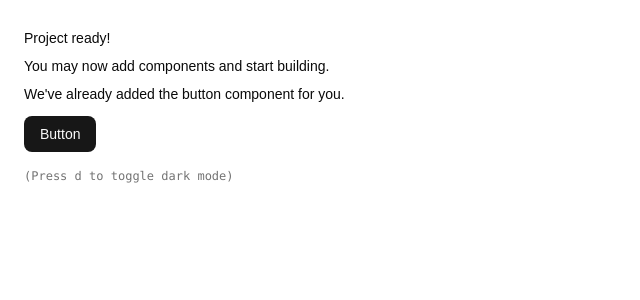
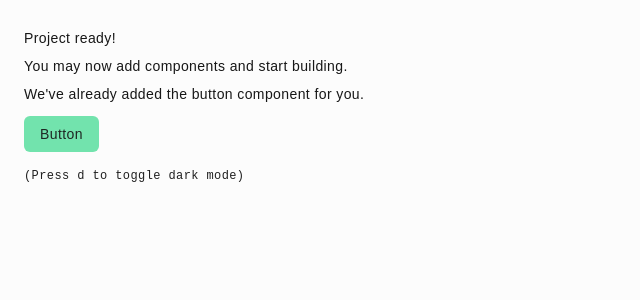
Before and after one commit to TheRinzler65/MemoFlow, a React (Vite) app in the folder frontend/: page / in a window 1280 px wide. Shown: the top 300 px of the page, without its empty margins (0-640 px from the left). Built offline with nearby package versions, Linux system fonts and the light colour scheme.

Commit message:
feat(connection): add axios and configure it

```diff
--- a/frontend/package.json
+++ b/frontend/package.json
@@ -15,6 +15,7 @@
     "@base-ui/react": "^1.6.0",
     "@fontsource-variable/inter": "^5.3.0",
     "@tailwindcss/vite": "^4",
+    "axios": "^1.19.0",
     "class-variance-authority": "^0.7.1",
     "clsx": "^2.1.1",
     "lucide-react": "^1.28.0",
--- a/frontend/src/index.css
+++ b/frontend/src/index.css
@@ -5,126 +5,180 @@
 
 @custom-variant dark (&:is(.dark *));
 
-@theme inline {
-    --font-heading: var(--font-sans);
-    --font-sans: 'Inter Variable', sans-serif;
-    --color-sidebar-ring: var(--sidebar-ring);
-    --color-sidebar-border: var(--sidebar-border);
-    --color-sidebar-accent-foreground: var(--sidebar-accent-foreground);
-    --color-sidebar-accent: var(--sidebar-accent);
-    --color-sidebar-primary-foreground: var(--sidebar-primary-foreground);
-    --color-sidebar-primary: var(--sidebar-primary);
-    --color-sidebar-foreground: var(--sidebar-foreground);
-    --color-sidebar: var(--sidebar);
-    --color-chart-5: var(--chart-5);
-    --color-chart-4: var(--chart-4);
-    --color-chart-3: var(--chart-3);
-    --color-chart-2: var(--chart-2);
-    --color-chart-1: var(--chart-1);
-    --color-ring: var(--ring);
-    --color-input: var(--input);
-    --color-border: var(--border);
-    --color-destructive: var(--destructive);
-    --color-accent-foreground: var(--accent-foreground);
-    --color-accent: var(--accent);
-    --color-muted-foreground: var(--muted-foreground);
-    --color-muted: var(--muted);
-    --color-secondary-foreground: var(--secondary-foreground);
-    --color-secondary: var(--secondary);
-    --color-primary-foreground: var(--primary-foreground);
-    --color-primary: var(--primary);
-    --color-popover-foreground: var(--popover-foreground);
-    --color-popover: var(--popover);
-    --color-card-foreground: var(--card-foreground);
-    --color-card: var(--card);
-    --color-foreground: var(--foreground);
-    --color-background: var(--background);
-    --radius-sm: calc(var(--radius) * 0.6);
-    --radius-md: calc(var(--radius) * 0.8);
-    --radius-lg: var(--radius);
-    --radius-xl: calc(var(--radius) * 1.4);
-    --radius-2xl: calc(var(--radius) * 1.8);
-    --radius-3xl: calc(var(--radius) * 2.2);
-    --radius-4xl: calc(var(--radius) * 2.6);
-}
-
 :root {
-    --background: oklch(1 0 0);
-    --foreground: oklch(0.145 0 0);
-    --card: oklch(1 0 0);
-    --card-foreground: oklch(0.145 0 0);
-    --popover: oklch(1 0 0);
-    --popover-foreground: oklch(0.145 0 0);
-    --primary: oklch(0.205 0 0);
-    --primary-foreground: oklch(0.985 0 0);
-    --secondary: oklch(0.97 0 0);
-    --secondary-foreground: oklch(0.205 0 0);
-    --muted: oklch(0.97 0 0);
-    --muted-foreground: oklch(0.556 0 0);
-    --accent: oklch(0.97 0 0);
-    --accent-foreground: oklch(0.205 0 0);
-    --destructive: oklch(0.577 0.245 27.325);
-    --border: oklch(0.922 0 0);
-    --input: oklch(0.922 0 0);
-    --ring: oklch(0.708 0 0);
-    --chart-1: oklch(0.87 0 0);
-    --chart-2: oklch(0.556 0 0);
-    --chart-3: oklch(0.439 0 0);
-    --chart-4: oklch(0.371 0 0);
-    --chart-5: oklch(0.269 0 0);
-    --radius: 0.625rem;
-    --sidebar: oklch(0.985 0 0);
-    --sidebar-foreground: oklch(0.145 0 0);
-    --sidebar-primary: oklch(0.205 0 0);
-    --sidebar-primary-foreground: oklch(0.985 0 0);
-    --sidebar-accent: oklch(0.97 0 0);
-    --sidebar-accent-foreground: oklch(0.205 0 0);
-    --sidebar-border: oklch(0.922 0 0);
-    --sidebar-ring: oklch(0.708 0 0);
+  --background: oklch(0.9911 0 0);
+  --foreground: oklch(0.2046 0 0);
+  --card: oklch(0.9911 0 0);
+  --card-foreground: oklch(0.2046 0 0);
+  --popover: oklch(0.9911 0 0);
+  --popover-foreground: oklch(0.4386 0 0);
+  --primary: oklch(0.8348 0.1302 160.9080);
+  --primary-foreground: oklch(0.2626 0.0147 166.4589);
+  --secondary: oklch(0.9940 0 0);
+  --secondary-foreground: oklch(0.2046 0 0);
+  --muted: oklch(0.9461 0 0);
+  --muted-foreground: oklch(0.2435 0 0);
+  --accent: oklch(0.9461 0 0);
+  --accent-foreground: oklch(0.2435 0 0);
+  --destructive: oklch(0.5523 0.1927 32.7272);
+  --destructive-foreground: oklch(0.9934 0.0032 17.2118);
+  --border: oklch(0.9037 0 0);
+  --input: oklch(0.9731 0 0);
+  --ring: oklch(0.8348 0.1302 160.9080);
+  --chart-1: oklch(0.8348 0.1302 160.9080);
+  --chart-2: oklch(0.6231 0.1880 259.8145);
+  --chart-3: oklch(0.6056 0.2189 292.7172);
+  --chart-4: oklch(0.7686 0.1647 70.0804);
+  --chart-5: oklch(0.6959 0.1491 162.4796);
+  --sidebar: oklch(0.9911 0 0);
+  --sidebar-foreground: oklch(0.5452 0 0);
+  --sidebar-primary: oklch(0.8348 0.1302 160.9080);
+  --sidebar-primary-foreground: oklch(0.2626 0.0147 166.4589);
+  --sidebar-accent: oklch(0.9461 0 0);
+  --sidebar-accent-foreground: oklch(0.2435 0 0);
+  --sidebar-border: oklch(0.9037 0 0);
+  --sidebar-ring: oklch(0.8348 0.1302 160.9080);
+  --font-sans: Outfit, sans-serif;
+  --font-serif: ui-serif, Georgia, Cambria, "Times New Roman", Times, serif;
+  --font-mono: monospace;
+  --radius: 0.5rem;
+  --shadow-x: 0px;
+  --shadow-y: 1px;
+  --shadow-blur: 3px;
+  --shadow-spread: 0px;
+  --shadow-opacity: 0.17;
+  --shadow-color: #000000;
+  --shadow-2xs: 0px 1px 3px 0px hsl(0 0% 0% / 0.09);
+  --shadow-xs: 0px 1px 3px 0px hsl(0 0% 0% / 0.09);
+  --shadow-sm: 0px 1px 3px 0px hsl(0 0% 0% / 0.17), 0px 1px 2px -1px hsl(0 0% 0% / 0.17);
+  --shadow: 0px 1px 3px 0px hsl(0 0% 0% / 0.17), 0px 1px 2px -1px hsl(0 0% 0% / 0.17);
+  --shadow-md: 0px 1px 3px 0px hsl(0 0% 0% / 0.17), 0px 2px 4px -1px hsl(0 0% 0% / 0.17);
+  --shadow-lg: 0px 1px 3px 0px hsl(0 0% 0% / 0.17), 0px 4px 6px -1px hsl(0 0% 0% / 0.17);
+  --shadow-xl: 0px 1px 3px 0px hsl(0 0% 0% / 0.17), 0px 8px 10px -1px hsl(0 0% 0% / 0.17);
+  --shadow-2xl: 0px 1px 3px 0px hsl(0 0% 0% / 0.43);
+  --tracking-normal: 0.025em;
+  --spacing: 0.25rem;
 }
 
 .dark {
-    --background: oklch(0.145 0 0);
-    --foreground: oklch(0.985 0 0);
-    --card: oklch(0.205 0 0);
-    --card-foreground: oklch(0.985 0 0);
-    --popover: oklch(0.205 0 0);
-    --popover-foreground: oklch(0.985 0 0);
-    --primary: oklch(0.922 0 0);
-    --primary-foreground: oklch(0.205 0 0);
-    --secondary: oklch(0.269 0 0);
-    --secondary-foreground: oklch(0.985 0 0);
-    --muted: oklch(0.269 0 0);
-    --muted-foreground: oklch(0.708 0 0);
-    --accent: oklch(0.269 0 0);
-    --accent-foreground: oklch(0.985 0 0);
-    --destructive: oklch(0.704 0.191 22.216);
-    --border: oklch(1 0 0 / 10%);
-    --input: oklch(1 0 0 / 15%);
-    --ring: oklch(0.556 0 0);
-    --chart-1: oklch(0.87 0 0);
-    --chart-2: oklch(0.556 0 0);
-    --chart-3: oklch(0.439 0 0);
-    --chart-4: oklch(0.371 0 0);
-    --chart-5: oklch(0.269 0 0);
-    --sidebar: oklch(0.205 0 0);
-    --sidebar-foreground: oklch(0.985 0 0);
-    --sidebar-primary: oklch(0.488 0.243 264.376);
-    --sidebar-primary-foreground: oklch(0.985 0 0);
-    --sidebar-accent: oklch(0.269 0 0);
-    --sidebar-accent-foreground: oklch(0.985 0 0);
-    --sidebar-border: oklch(1 0 0 / 10%);
-    --sidebar-ring: oklch(0.556 0 0);
+  --background: oklch(0.1822 0 0);
+  --foreground: oklch(0.9288 0.0126 255.5078);
+  --card: oklch(0.2046 0 0);
+  --card-foreground: oklch(0.9288 0.0126 255.5078);
+  --popover: oklch(0.2603 0 0);
+  --popover-foreground: oklch(0.7348 0 0);
+  --primary: oklch(0.4365 0.1044 156.7556);
+  --primary-foreground: oklch(0.9213 0.0135 167.1556);
+  --secondary: oklch(0.2603 0 0);
+  --secondary-foreground: oklch(0.9851 0 0);
+  --muted: oklch(0.2393 0 0);
+  --muted-foreground: oklch(0.7122 0 0);
+  --accent: oklch(0.3132 0 0);
+  --accent-foreground: oklch(0.9851 0 0);
+  --destructive: oklch(0.3123 0.0852 29.7877);
+  --destructive-foreground: oklch(0.9368 0.0045 34.3092);
+  --border: oklch(0.2809 0 0);
+  --input: oklch(0.2603 0 0);
+  --ring: oklch(0.8003 0.1821 151.7110);
+  --chart-1: oklch(0.8003 0.1821 151.7110);
+  --chart-2: oklch(0.7137 0.1434 254.6240);
+  --chart-3: oklch(0.7090 0.1592 293.5412);
+  --chart-4: oklch(0.8369 0.1644 84.4286);
+  --chart-5: oklch(0.7845 0.1325 181.9120);
+  --sidebar: oklch(0.1822 0 0);
+  --sidebar-foreground: oklch(0.6301 0 0);
+  --sidebar-primary: oklch(0.4365 0.1044 156.7556);
+  --sidebar-primary-foreground: oklch(0.9213 0.0135 167.1556);
+  --sidebar-accent: oklch(0.3132 0 0);
+  --sidebar-accent-foreground: oklch(0.9851 0 0);
+  --sidebar-border: oklch(0.2809 0 0);
+  --sidebar-ring: oklch(0.8003 0.1821 151.7110);
+  --font-sans: Outfit, sans-serif;
+  --font-serif: ui-serif, Georgia, Cambria, "Times New Roman", Times, serif;
+  --font-mono: monospace;
+  --radius: 0.5rem;
+  --shadow-x: 0px;
+  --shadow-y: 1px;
+  --shadow-blur: 3px;
+  --shadow-spread: 0px;
+  --shadow-opacity: 0.17;
+  --shadow-color: #000000;
+  --shadow-2xs: 0px 1px 3px 0px hsl(0 0% 0% / 0.09);
+  --shadow-xs: 0px 1px 3px 0px hsl(0 0% 0% / 0.09);
+  --shadow-sm: 0px 1px 3px 0px hsl(0 0% 0% / 0.17), 0px 1px 2px -1px hsl(0 0% 0% / 0.17);
+  --shadow: 0px 1px 3px 0px hsl(0 0% 0% / 0.17), 0px 1px 2px -1px hsl(0 0% 0% / 0.17);
+  --shadow-md: 0px 1px 3px 0px hsl(0 0% 0% / 0.17), 0px 2px 4px -1px hsl(0 0% 0% / 0.17);
+  --shadow-lg: 0px 1px 3px 0px hsl(0 0% 0% / 0.17), 0px 4px 6px -1px hsl(0 0% 0% / 0.17);
+  --shadow-xl: 0px 1px 3px 0px hsl(0 0% 0% / 0.17), 0px 8px 10px -1px hsl(0 0% 0% / 0.17);
+  --shadow-2xl: 0px 1px 3px 0px hsl(0 0% 0% / 0.43);
+}
+
+@theme inline {
+  --color-background: var(--background);
+  --color-foreground: var(--foreground);
+  --color-card: var(--card);
+  --color-card-foreground: var(--card-foreground);
+  --color-popover: var(--popover);
+  --color-popover-foreground: var(--popover-foreground);
+  --color-primary: var(--primary);
+  --color-primary-foreground: var(--primary-foreground);
+  --color-secondary: var(--secondary);
+  --color-secondary-foreground: var(--secondary-foreground);
+  --color-muted: var(--muted);
+  --color-muted-foreground: var(--muted-foreground);
+  --color-accent: var(--accent);
+  --color-accent-foreground: var(--accent-foreground);
+  --color-destructive: var(--destructive);
+  --color-destructive-foreground: var(--destructive-foreground);
+  --color-border: var(--border);
+  --color-input: var(--input);
+  --color-ring: var(--ring);
+  --color-chart-1: var(--chart-1);
+  --color-chart-2: var(--chart-2);
+  --color-chart-3: var(--chart-3);
+  --color-chart-4: var(--chart-4);
+  --color-chart-5: var(--chart-5);
+  --color-sidebar: var(--sidebar);
+  --color-sidebar-foreground: var(--sidebar-foreground);
+  --color-sidebar-primary: var(--sidebar-primary);
+  --color-sidebar-primary-foreground: var(--sidebar-primary-foreground);
+  --color-sidebar-accent: var(--sidebar-accent);
+  --color-sidebar-accent-foreground: var(--sidebar-accent-foreground);
+  --color-sidebar-border: var(--sidebar-border);
+  --color-sidebar-ring: var(--sidebar-ring);
+
+  --font-sans: var(--font-sans);
+  --font-mono: var(--font-mono);
+  --font-serif: var(--font-serif);
+
+  --radius-sm: calc(var(--radius) - 4px);
+  --radius-md: calc(var(--radius) - 2px);
+  --radius-lg: var(--radius);
+  --radius-xl: calc(var(--radius) + 4px);
+
+  --shadow-2xs: var(--shadow-2xs);
+  --shadow-xs: var(--shadow-xs);
+  --shadow-sm: var(--shadow-sm);
+  --shadow: var(--shadow);
+  --shadow-md: var(--shadow-md);
+  --shadow-lg: var(--shadow-lg);
+  --shadow-xl: var(--shadow-xl);
+  --shadow-2xl: var(--shadow-2xl);
+
+  --tracking-tighter: calc(var(--tracking-normal) - 0.05em);
+  --tracking-tight: calc(var(--tracking-normal) - 0.025em);
+  --tracking-normal: var(--tracking-normal);
+  --tracking-wide: calc(var(--tracking-normal) + 0.025em);
+  --tracking-wider: calc(var(--tracking-normal) + 0.05em);
+  --tracking-widest: calc(var(--tracking-normal) + 0.1em);
 }
 
 @layer base {
   * {
     @apply border-border outline-ring/50;
-    }
+  }
   body {
     @apply bg-background text-foreground;
-    }
-  html {
-    @apply font-sans;
-    }
+    letter-spacing: var(--tracking-normal);
+  }
 }
--- /dev/null
+++ b/frontend/src/lib/api.ts
@@ -0,0 +1,7 @@
+import axios from "axios";
+
+const api = axios.create({
+    baseURL: "/api/v1",
+});
+
+export default api;
--- a/frontend/src/main.tsx
+++ b/frontend/src/main.tsx
@@ -1,14 +1,11 @@
-import { StrictMode } from "react"
 import { createRoot } from "react-dom/client"
 
+import { ThemeProvider } from "@/components/theme-provider.tsx"
+import App from "./App.tsx"
 import "./index.css"
-import App from "./App.tsx"
-import { ThemeProvider } from "@/components/theme-provider.tsx"
 
 createRoot(document.getElementById("root")!).render(
-  <StrictMode>
-    <ThemeProvider>
-      <App />
-    </ThemeProvider>
-  </StrictMode>
+  <ThemeProvider>
+    <App />
+  </ThemeProvider>
 )
```
Also changed, not shown: frontend/vite.config.ts (+10 -1 lines), 1 other file (tests, documents, lock files or other folders).
